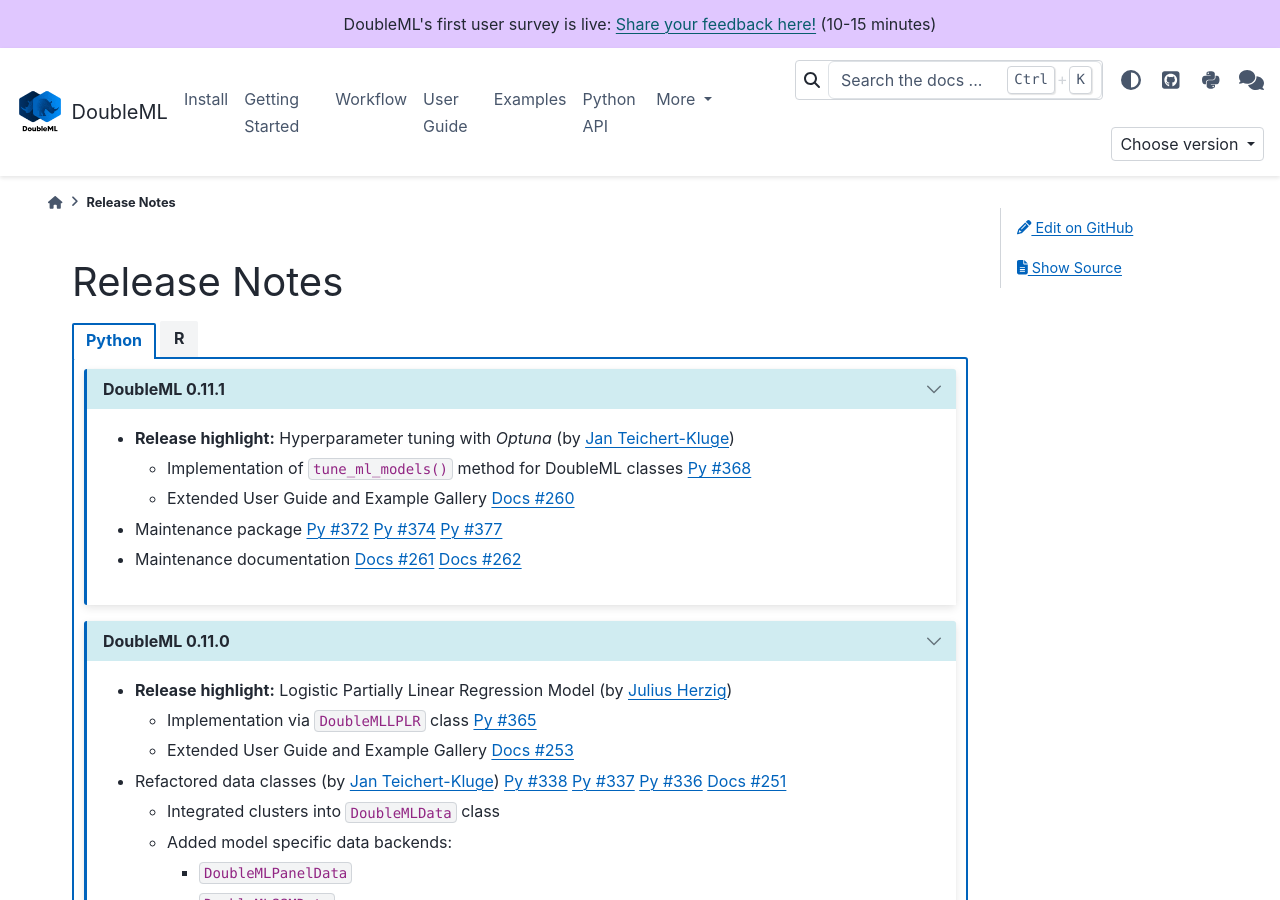
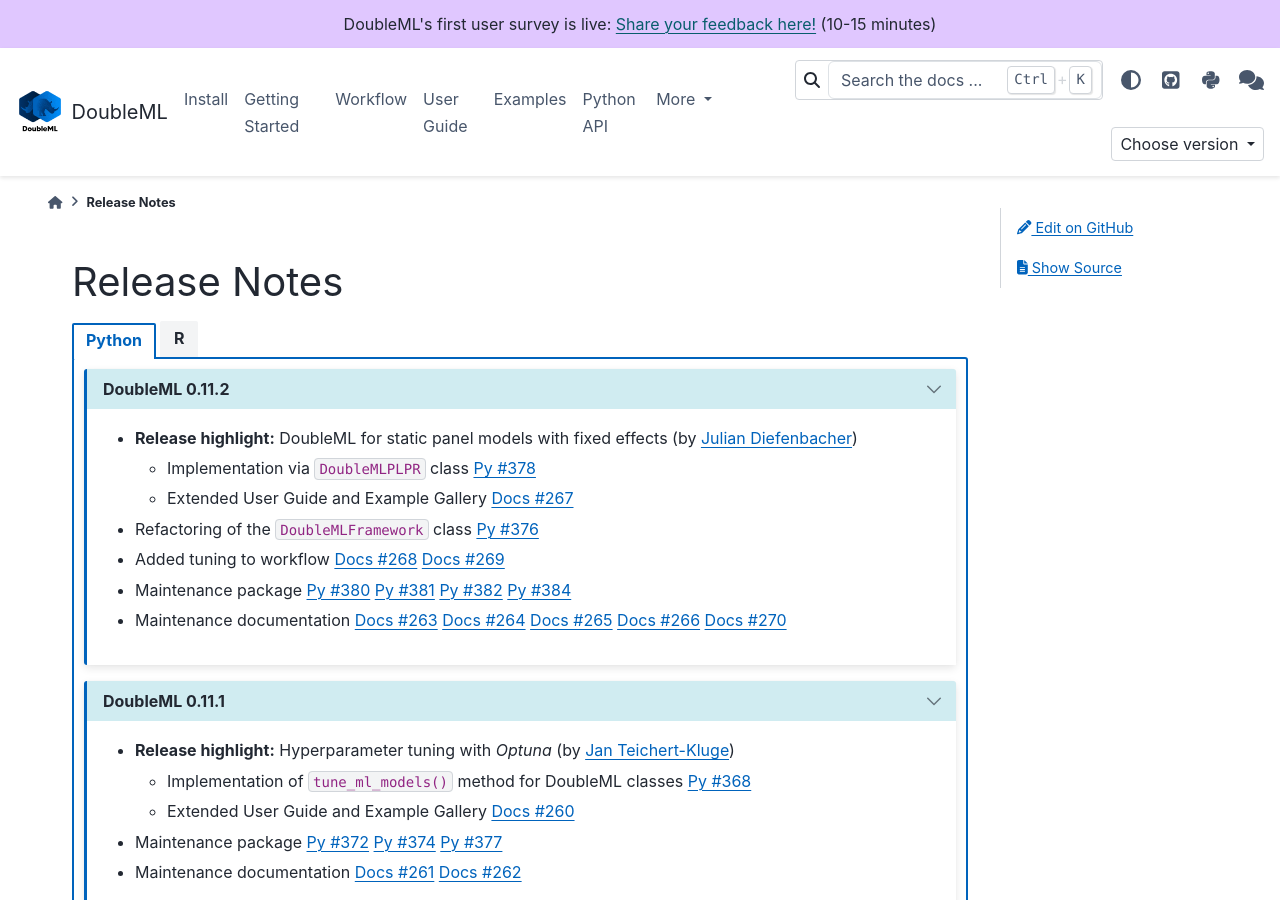
Before and after one commit to DoubleML/doubleml-docs, a Sphinx documentation site: the page built from doc/release/release.rst, in a window 1280 px wide and 900 px high. Built offline with Sphinx 7.4.7 and the PyData theme 0.15.4, drawn with Linux system fonts in a browser that asks for light colours; the version number could not be read and is left out.

Commit message:
update release notes

```diff
--- a/doc/release/release.rst
+++ b/doc/release/release.rst
@@ -6,6 +6,37 @@
 .. tab-set::
 
   .. tab-item:: Python
+
+    .. dropdown:: DoubleML 0.11.2
+      :class-title: sd-bg-primary sd-font-weight-bold
+      :open:
+
+      - **Release highlight:** DoubleML for static panel models with fixed effects (by `Julian Diefenbacher <https://github.com/JulianDiefenbacher>`_)
+
+        - Implementation via ``DoubleMLPLPR`` class
+          `Py #378 <https://github.com/DoubleML/doubleml-for-py/pull/378>`_
+        - Extended User Guide and Example Gallery
+          `Docs #267 <https://github.com/DoubleML/doubleml-docs/pull/267>`_
+
+      - Refactoring of the ``DoubleMLFramework`` class
+        `Py #376 <https://github.com/DoubleML/doubleml-for-py/pull/376>`_
+
+      - Added tuning to workflow
+        `Docs #268 <https://github.com/DoubleML/doubleml-docs/pull/268>`_
+        `Docs #269 <https://github.com/DoubleML/doubleml-docs/pull/269>`_
+
+      - Maintenance package
+        `Py #380 <https://github.com/DoubleML/doubleml-for-py/pull/380>`_
+        `Py #381 <https://github.com/DoubleML/doubleml-for-py/pull/381>`_
+        `Py #382 <https://github.com/DoubleML/doubleml-for-py/pull/382>`_
+        `Py #384 <https://github.com/DoubleML/doubleml-for-py/pull/384>`_
+
+      - Maintenance documentation
+        `Docs #263 <https://github.com/DoubleML/doubleml-docs/pull/263>`_
+        `Docs #264 <https://github.com/DoubleML/doubleml-docs/pull/264>`_
+        `Docs #265 <https://github.com/DoubleML/doubleml-docs/pull/265>`_
+        `Docs #266 <https://github.com/DoubleML/doubleml-docs/pull/266>`_
+        `Docs #270 <https://github.com/DoubleML/doubleml-docs/pull/270>`_
 
     .. dropdown:: DoubleML 0.11.1
       :class-title: sd-bg-primary sd-font-weight-bold
```
